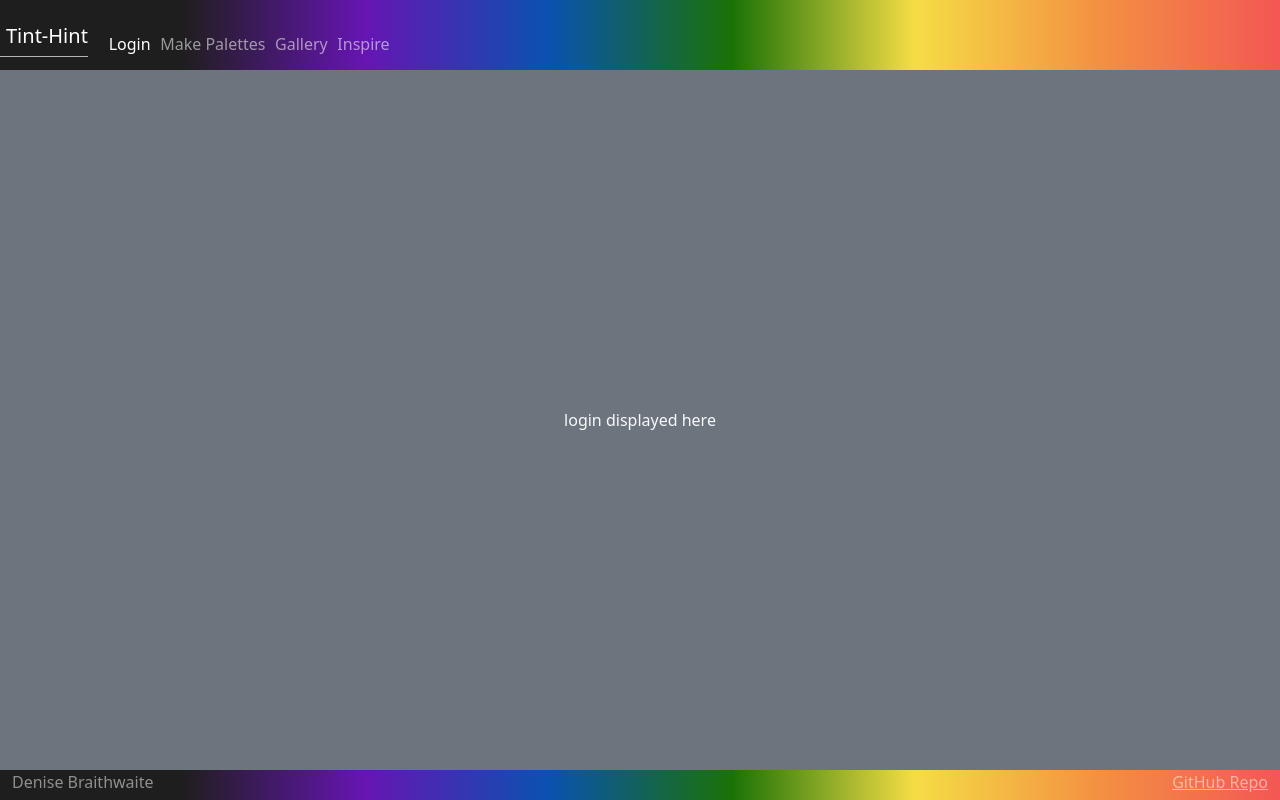
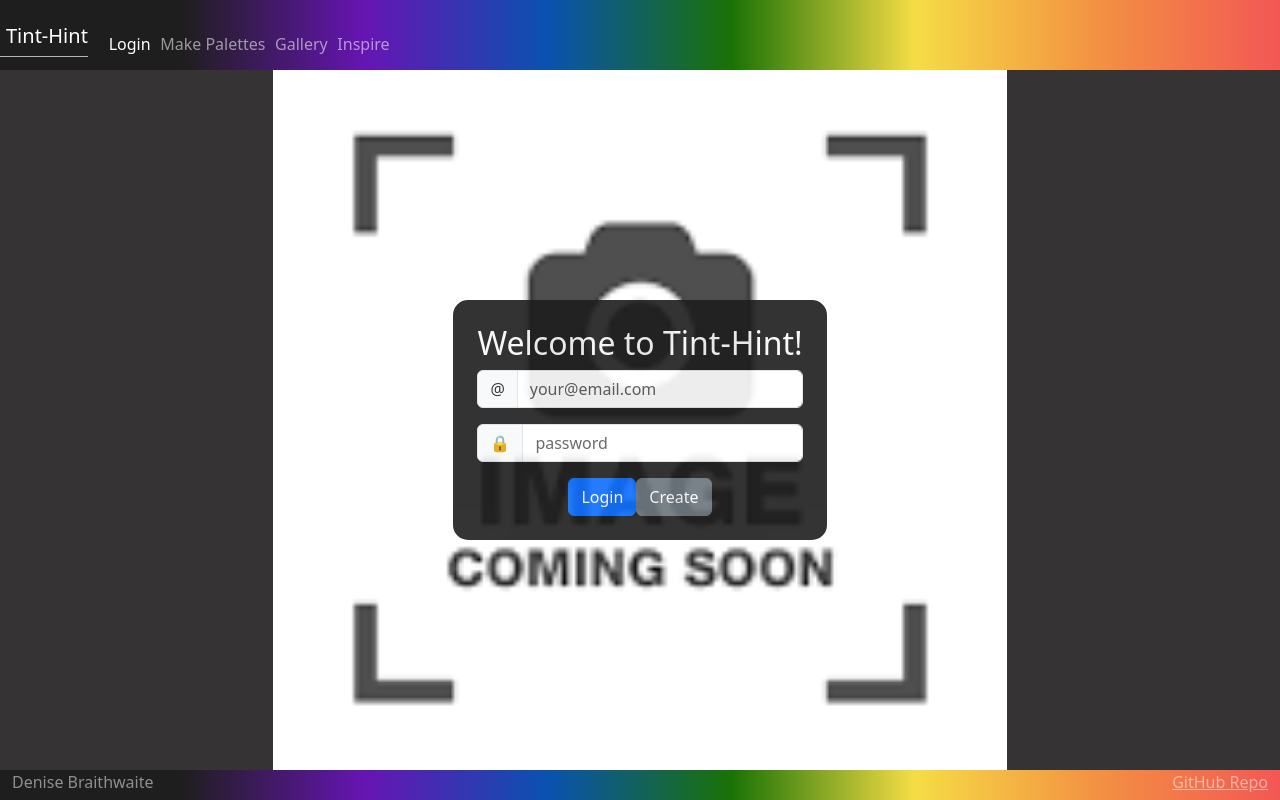
Before and after one commit to denise-b076/startup, a React (Vite) app: page / in a window 1280 px wide. Built offline with nearby package versions, Linux system fonts and the light colour scheme.

Commit message:
transferred login.html to login.jsx

```diff
--- a/src/login/login.jsx
+++ b/src/login/login.jsx
@@ -2,8 +2,23 @@ import React from 'react';
 
 export function Login() {
   return (
-    <main className='container-fluid bg-secondary text-center'>
-      <div>login displayed here</div>
+    <main className="container-fluid text-center">
+        <img className="picture_box" src="placeholder.png" alt="random_artwork" />
+        <div className="login_form">
+        <h2>Welcome to Tint-Hint!</h2>
+        <form method="get" action="palette_maker.html">
+            <div className="input-group mb-3">
+                <span className="input-group-text">@</span>
+                <input className="form-control" type="text" placeholder="your@email.com" />
+            </div>
+            <div className="input-group mb-3">
+                <span className="input-group-text">🔒</span>
+                <input className="form-control" type="password" placeholder="password" />
+            </div>
+            <button type="submit" className="btn btn-primary">Login</button>
+            <button type="submit" className="btn btn-secondary">Create</button>
+        </form>
+        </div>
     </main>
   );
 }
```
Also changed, not shown: src/login/login.html (deleted, +0 -55 lines).
